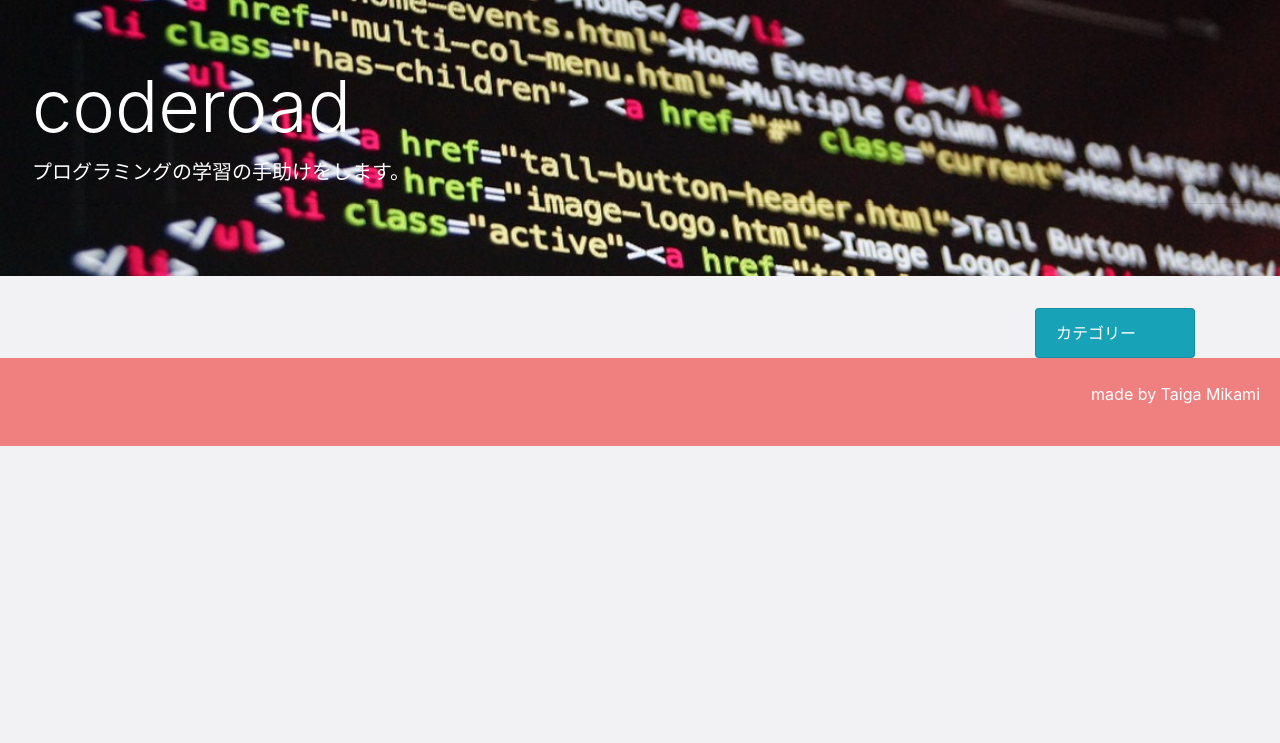
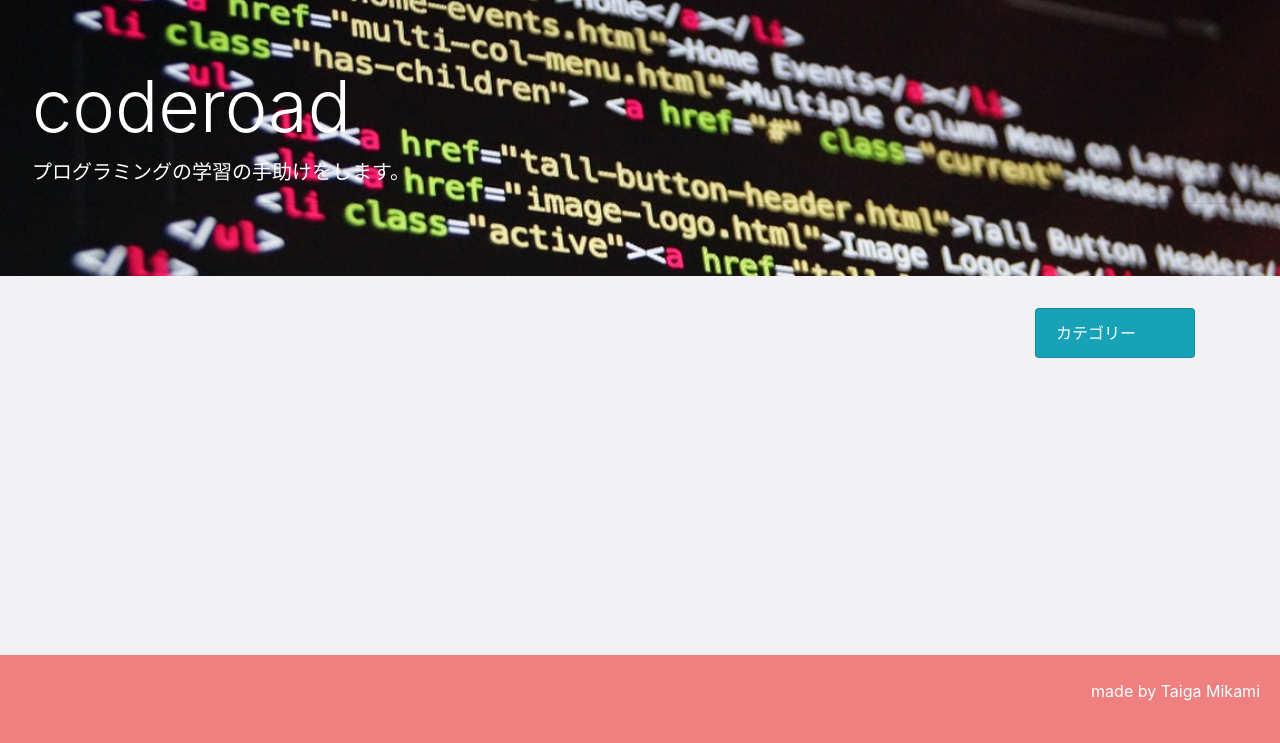
Before and after one commit to TaigaMikami/coderoad, a Django app: page / in a window 1280 px wide. Shown: the part 57-800 px from the top of the page. Run offline with Django 3.2, Linux system fonts and the light colour scheme; data that the repository does not hold is empty; style sheets or scripts are compiled from the project's sources; some libraries are stand-ins or nearby versions.

Commit message:
footer スタイル調整

```diff
--- a/assets/css/coderoad.css
+++ b/assets/css/coderoad.css
@@ -1,3 +1,3 @@
-body{background-color:#F2F2F5}.hero{border-radius:0;background-image:url("../img/hero.jpg");background-position:center center;background-repeat:no-repeat;background-attachment:fixed;background-size:cover}.hero h1{color:white}.hero p{color:white}.hero .my-2{color:white !important}.bg-main-pink{background-color:#F08080}.bg-pre-pink{background-color:#E07070}.card{box-shadow:10px 10px 15px -10px;border-radius:0}.card h6{border-radius:0 !important}.card .btn{border-radius:0;box-shadow:0 0 8px gray}footer .text-right{padding-right:20px}footer .text-right a{color:white}
+body{background-color:#F2F2F5}.hero{border-radius:0;background-image:url("../img/hero.jpg");background-position:center center;background-repeat:no-repeat;background-attachment:fixed;background-size:cover}.hero h1{color:white}.hero p{color:white}.hero .my-2{color:white !important}.container{padding-bottom:140px}.bg-main-pink{background-color:#F08080}.bg-pre-pink{background-color:#E07070}.card{box-shadow:10px 10px 15px -10px;border-radius:0}.card h6{border-radius:0 !important}.card .btn{border-radius:0;box-shadow:0 0 8px gray}footer .text-right{padding-right:20px}footer .text-right a{color:white}.footer{width:100%;position:fixed !important;bottom:0 !important}
 
 /*# sourceMappingURL=../../../../../../../../../static/css/coderoad.css.map */
--- a/assets/css/coderoad.scss
+++ b/assets/css/coderoad.scss
@@ -23,6 +23,10 @@ body {
   .my-2 {
     color: white !important;
   }
+}
+
+.container {
+  padding-bottom: 140px;
 }
 
 .bg-main-pink {
@@ -58,3 +62,9 @@ footer {
     }
   }
 }
+
+.footer {
+  width: 100%;
+  position: fixed !important;
+  bottom:0 !important;
+}
--- a/templates/footer.html
+++ b/templates/footer.html
@@ -1,3 +1,3 @@
-<footer class="bg-main-pink text-white text-center py-4">
+<footer class="bg-main-pink text-white text-center py-4 footer">
 	<p class="text-right">made by <a href="https://taigamikami.github.io/">Taiga Mikami</a></p>
 </footer>
```
Also changed, not shown: 1 other file.
